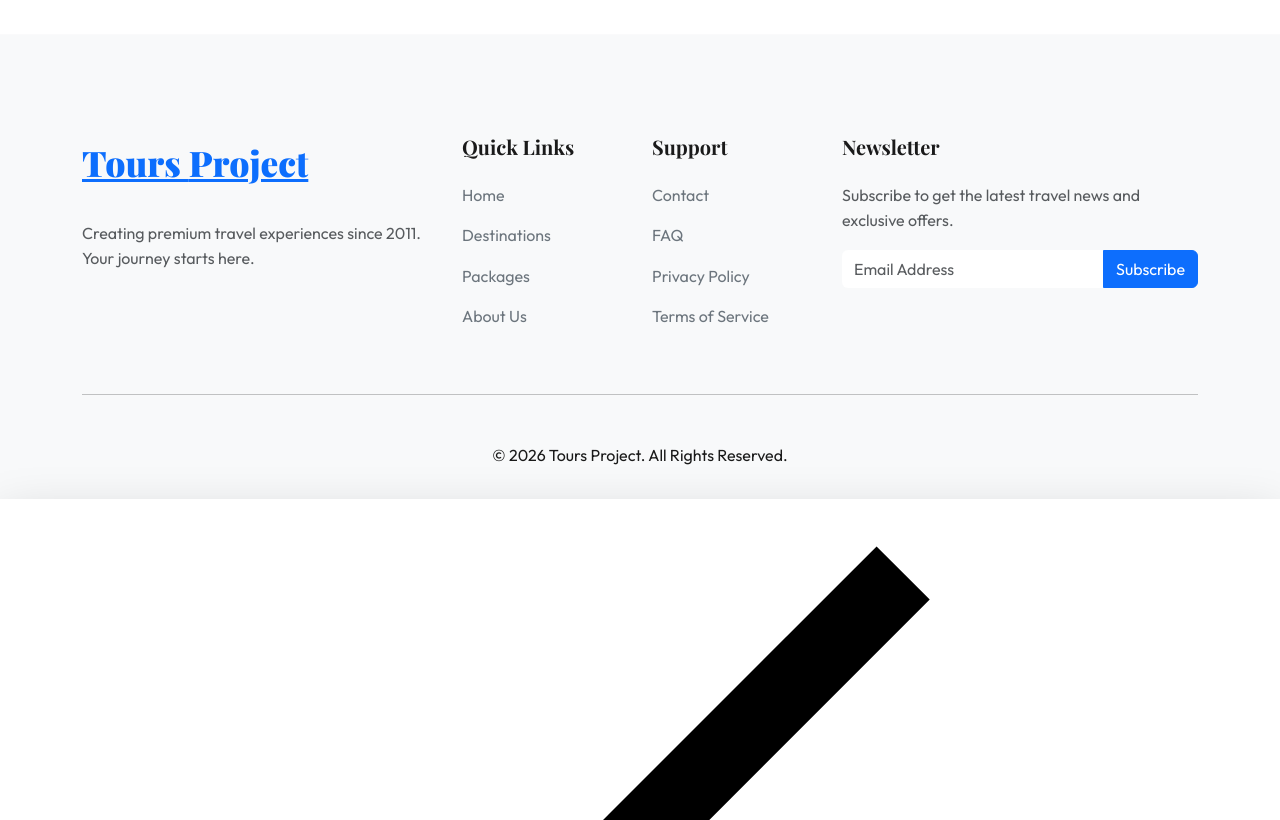
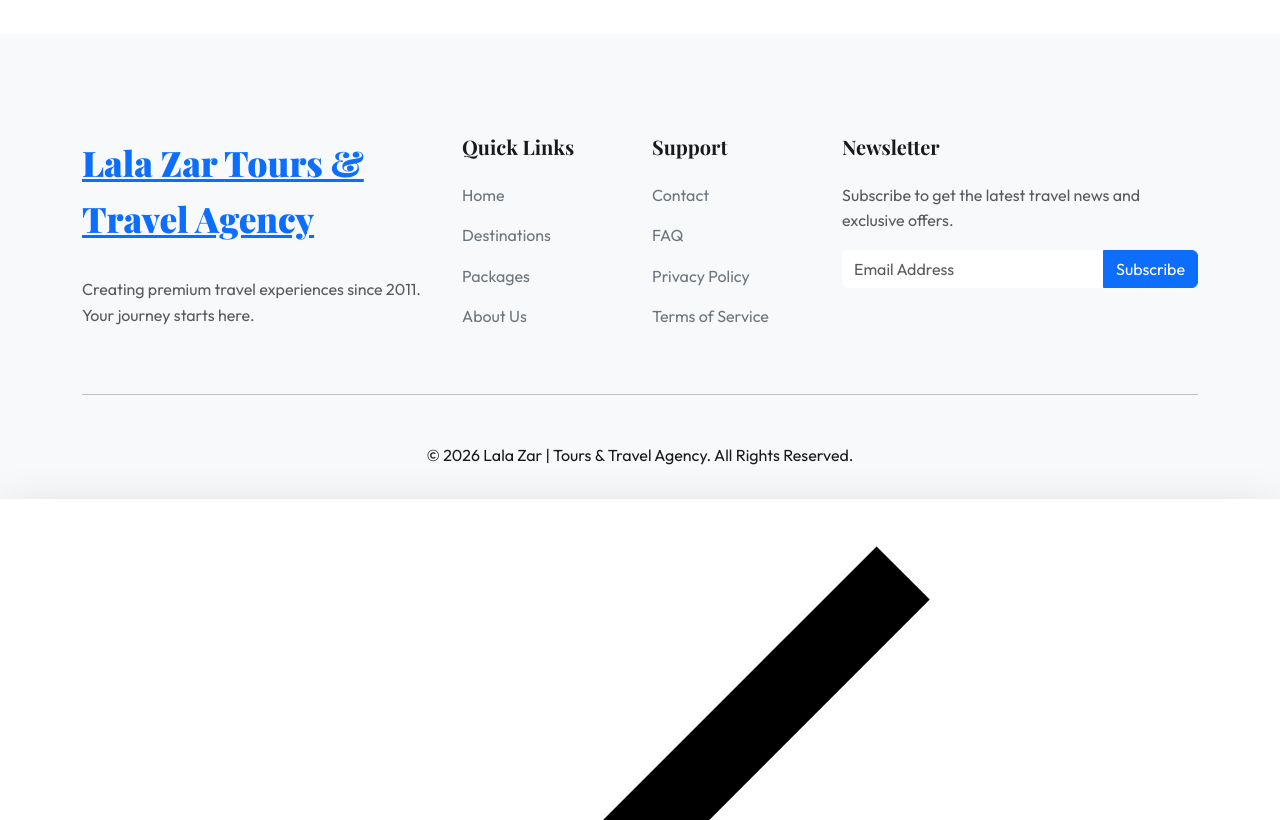
Before and after one commit to Yashaib-Hashmi/Tours, a React app: page packages.html in a window 1280 px wide. Shown: the part 1980-2800 px from the top of the page. Built offline with nearby package versions, Linux system fonts and the light colour scheme.

Commit message:
Update packages.html

```diff
--- a/packages.html
+++ b/packages.html
@@ -3,7 +3,7 @@
 <head>
     <meta charset="UTF-8">
     <meta name="viewport" content="width=device-width, initial-scale=1.0">
-    <title>Packages | Tours Project</title>
+    <title>Packages | Lala Zar | Tours & Travel Agency</title>
     <link href="https://cdn.jsdelivr.net/npm/bootstrap@5.3.0/dist/css/bootstrap.min.css" rel="stylesheet">
     <link rel="stylesheet" href="https://cdnjs.cloudflare.com/ajax/libs/font-awesome/6.4.0/css/all.min.css">
     <link href="https://unpkg.com/aos@2.3.1/dist/aos.css" rel="stylesheet">
@@ -17,7 +17,7 @@
 
     <nav class="navbar navbar-expand-lg fixed-top scrolled">
         <div class="container">
-            <a class="navbar-brand" href="index.html">Tours <span>Project</span></a>
+            <a class="navbar-brand" href="index.html">Lala Zar <span>Tours & Travel Agency</span></a>
             <button class="navbar-toggler" type="button" data-bs-toggle="collapse" data-bs-target="#navbarNav">
                 <span class="navbar-toggler-icon"></span>
             </button>
@@ -167,7 +167,7 @@
         <div class="container">
             <div class="row g-4">
                 <div class="col-lg-4">
-                    <a class="footer-logo" href="#">Tours <span>Project</span></a>
+                    <a class="footer-logo" href="#">Lala Zar <span>Tours & Travel Agency</span></a>
                     <p class="text-muted">Creating premium travel experiences since 2011. Your journey starts here.</p>
                 </div>
                 <div class="col-lg-2">
@@ -199,7 +199,7 @@
             </div>
             <hr class="my-5 opacity-10">
             <div class="text-center">
-                <p class="mb-0">&copy; 2026 Tours Project. All Rights Reserved.</p>
+                <p class="mb-0">&copy; 2026 Lala Zar | Tours & Travel Agency. All Rights Reserved.</p>
             </div>
         </div>
     </footer>
```
